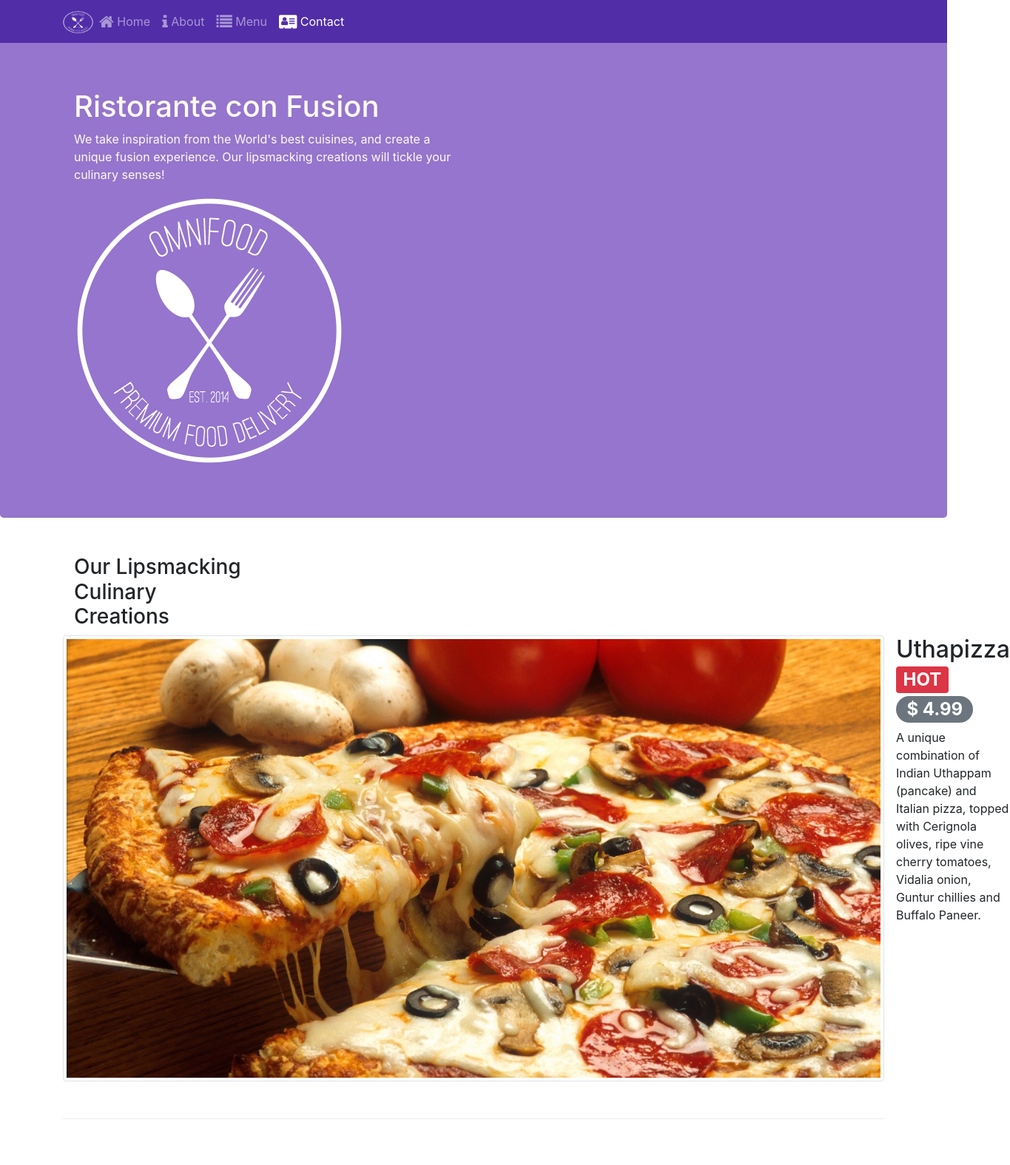
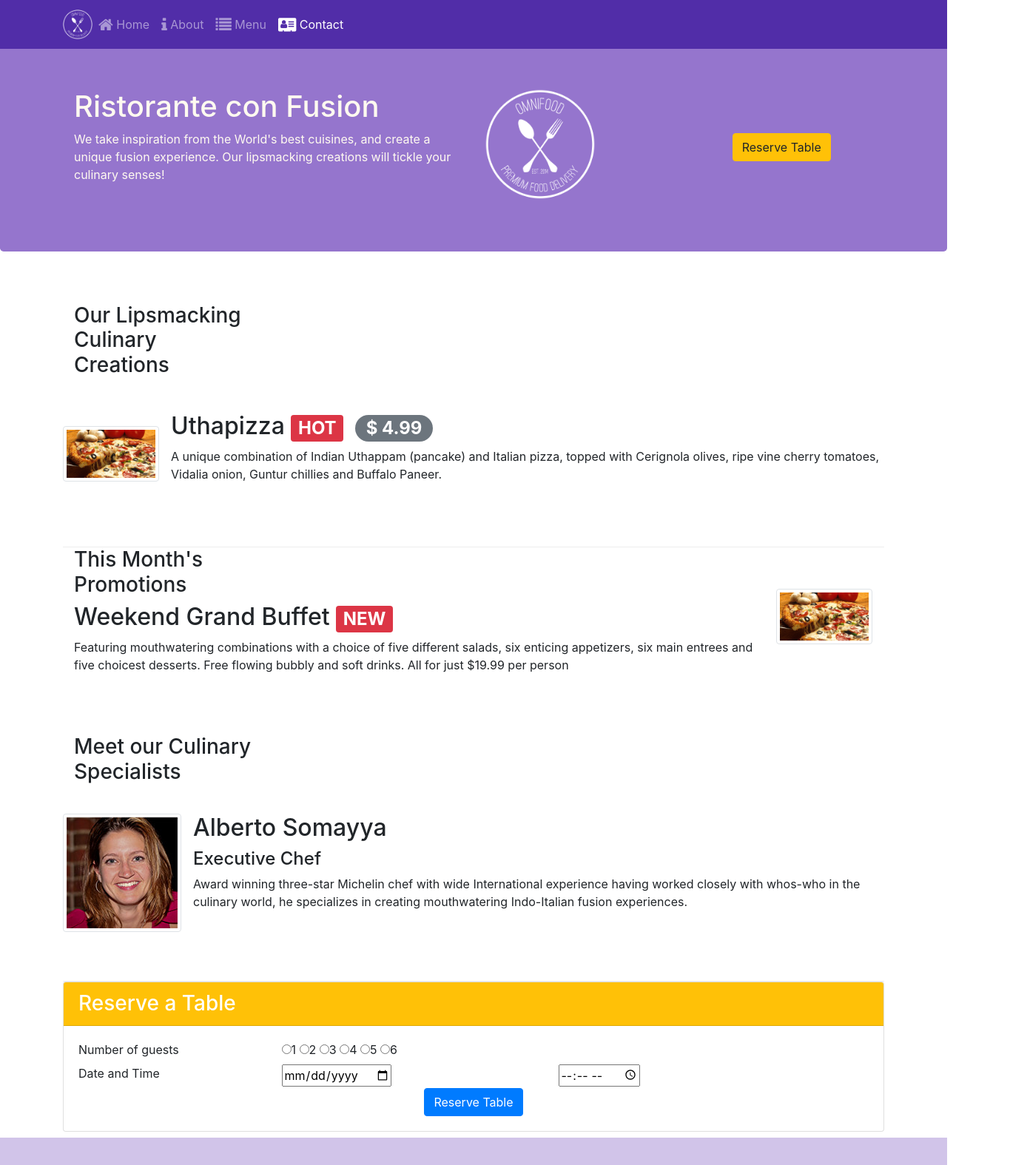
Before and after one commit to olathegreat/Courserabootstrapcourse, a website: page index.html in a window 1280 px wide. Shown: the top 1575 px of the page at 74% size, 1365 px wide, since content can reach past the window. Drawn offline with nearby package versions, Linux system fonts and the light colour scheme.

Commit message:
data toggle contents

```diff
--- a/index.html
+++ b/index.html
@@ -25,7 +25,7 @@
             <button class="navbar-toggler" type="button" data-toggle="collapse" data-target="#Navbar">
                 <span class="navbar-toggler-icon"></span>
             </button>
-            <a class="navbar-brand mr-auto" href="#"><img src="./images/logo-white.png" height="30" width="41"></a>
+            <a class="navbar-brand mr-auto" href="#"><img src="./images/logo-white.png" height="40" width="40"></a>
             <div class="collapse navbar-collapse" id="Navbar">
                 <ul class="navbar-nav mr-auto">
                         <li class="nav-item"><a class="nav-link" href="./index.html"><span class="fa fa-home fa-lg"></span> Home</a></li>
@@ -43,8 +43,17 @@
                     <h1>Ristorante con Fusion</h1>
                     <p>We take inspiration from the World's best cuisines, and create a unique fusion experience. Our lipsmacking creations will tickle your culinary senses!</p>
                 </div>
-                <div class="col-12 col-sm- align-self-center">
-                    <img src="./images/logo-white.png" class="img-fluid">
+                <div class="col-12 col-sm align-self-center">
+                    <img src="./images/logo-white.png" class="img-fluid" height="150" width="150">
+                </div>
+                <div class="col-12 col-sm align-self-center mt-2">
+                    <div class="text-center">
+                        <button class="btn btn-warning" href="#reserve">
+                            Reserve Table
+                        </button>
+                    </div>
+
+
                 </div>
             </div>
         </div>
@@ -60,10 +69,10 @@
                 <p>A unique combination of Indian Uthappam (pancake) and Italian pizza, topped with Cerignola olives, ripe vine cherry tomatoes, Vidalia onion, Guntur chillies and Buffalo Paneer.</p>
             </div> -->
             <div class="media">
-                <img class="d-flex mr-3 img-thumbnail align-self-center" src="./images/pizza.jpg" alt="uthapizza">
+                <img class="d-flex mr-3 img-thumbnail align-self-center" src="./images/pizza.jpg" alt="uthapizza" height="130" width="130">
                 <div class="media-body">
                     <h2>
-                        Uthapizza  <span class="badge badge-danger">HOT</span><span class="badge badge-pill badge-secondary">$ 4.99</span></h2>
+                        Uthapizza  <span class="badge badge-danger  mr-3 ">HOT</span><span class="badge badge-pill badge-secondary">$ 4.99</span></h2>
                     </h2>
                     <p class="d-mone d-sm-block">
                          A unique combination of Indian Uthappam (pancake) and Italian pizza,
@@ -73,16 +82,34 @@
             </div>
         </div>
 
+        <div class="media">
+            <img class="d-flex mr-3 img-thumbnail align-self-center order-sm-last" src="./images/pizza.jpg" alt="uthapizza" height="130" width="130">
 
-        <div class="row row-content align-items-center">
+            <div class="media-body">
+                <div class="col-12 col-sm-4 col-md-3">
+                    <h3>This Month's Promotions</h3>
+                </div>
+                <div class="col col-sm col-md">
+                    <h2>Weekend Grand Buffet <span class="badge badge-danger  mr-3 ">NEW</span></h2>
+                    <p>Featuring mouthwatering combinations with a choice of five different salads, six enticing appetizers, six main entrees and five choicest desserts. Free flowing bubbly and soft drinks. All for just $19.99 per person </p>
+                </div>
+            </div>
+        </div>
+
+
+
+        <!-- <div class="row row-content align-items-center">
             <div class="col-12 col-sm-4 col-md-3">
                 <h3>This Month's Promotions</h3>
             </div>
             <div class="col col-sm col-md">
-                <h2>Weekend Grand Buffet</h2>
+                <h2>Weekend Grand Buffet <span class="badge badge-danger  mr-3 ">NEW</span></h2>
                 <p>Featuring mouthwatering combinations with a choice of five different salads, six enticing appetizers, six main entrees and five choicest desserts. Free flowing bubbly and soft drinks. All for just $19.99 per person </p>
             </div>
-        </div>
+            <div class="col col-sm ">
+
+            </div>
+        </div> -->
 
         <div class="row row-content align-items-center">
             <div class="col-12 col-sm-4 col-md-3">
@@ -104,7 +131,61 @@
                 </div>
             </div>
         </div>
+
+
+        <div class="card mb-2" id="reserve" data-target="#reserve">
+            <h3 class="card-header bg-warning text-white" >Reserve a Table</h3>
+            <div class="card-body">
+              <form action="#">
+                 <div class="row">
+                     <div class="col col-12 col-sm-3">
+                        <label>
+                            Number of guests
+                        </label>
+                     </div>
+                     <div class="col col-12 col-sm-9">
+                        <input name="table_no" type="radio">1
+                        <input name="table_no"  type="radio">2
+                        <input name="table_no"  type="radio">3
+                        <input name="table_no"  type="radio">4
+                        <input name="table_no"  type="radio">5
+                        <input  name="table_no"  type="radio">6
+                     </div>
+                 </div>
+
+
+
+                 <div class="row">
+                    <div class="col col-12 col-sm-3">
+                       <label>
+                           Date and Time
+                       </label>
+                    </div>
+                    <div class="col col-12 col-sm-4 mr-2">
+                       <input type="date" value="Date">
+                    </div>
+                    <div class="col col-12 col-sm-4">
+
+                        <input type="time" value="Time">
+
+                     </div>
+                </div>
+                <div class="row justify-content-center">
+                    <div class="col-auto">
+                        <button class="btn btn-primary" href="#reserve">
+                            Reserve Table
+                        </button>
+                    </div>
+               </div>
+
+              </form>
+            </div>
+
+
+
+        </div>
     </div>
+
 
     <footer class="footer">
         <div class="container">
```
Also changed, not shown: aboutus.html (+68 -8 lines).
